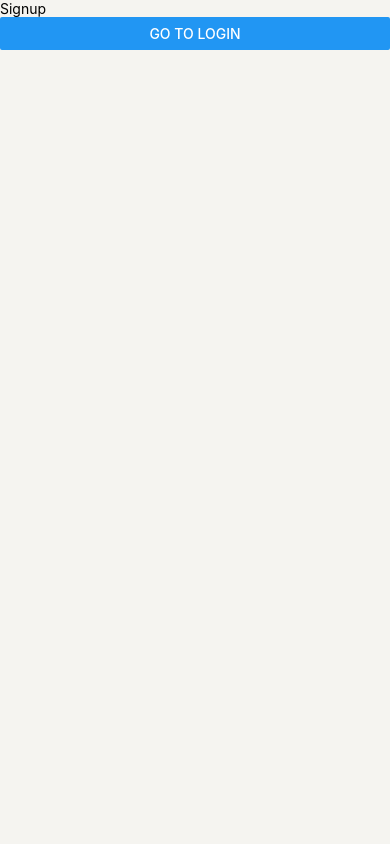
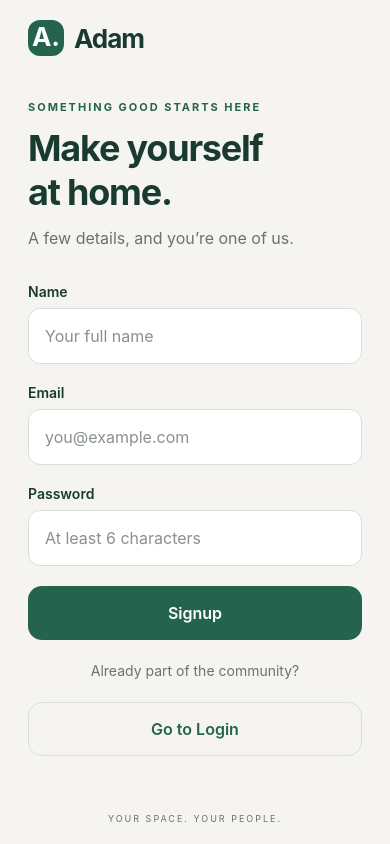
Before and after one commit to adamsyar/user-auth-app, a React Native app: screen /Signup in a window 390 px wide. Built offline with nearby package versions, Linux system fonts and the light colour scheme.

Commit message:
feat: build signup screen

```diff
--- a/src/screens/SignupScreen.tsx
+++ b/src/screens/SignupScreen.tsx
@@ -1,13 +1,111 @@
-import { Button, View, Text } from 'react-native';
+import { useState } from 'react';
+import { Keyboard, Text, View } from 'react-native';
 import type { NativeStackScreenProps } from '@react-navigation/native-stack';
 import type { RootStackParamList } from '../navigation/types';
+import { useAuth } from '../auth/AuthContext';
+import { validateSignup } from '../auth/validation';
+import type { FieldErrors, SignupInput } from '../auth/types';
+import { Screen } from '../components/Screen';
+import { Field } from '../components/Field';
+import { Button } from '../components/Button';
+import { common } from '../theme/theme';
 export function SignupScreen({
   navigation,
 }: NativeStackScreenProps<RootStackParamList, 'Signup'>) {
+  const { signup, isLoading } = useAuth();
+  const [form, setForm] = useState<SignupInput>({
+    name: '',
+    email: '',
+    password: '',
+  });
+  const [errors, setErrors] = useState<FieldErrors>({});
+  const [error, setError] = useState('');
+  function change(field: keyof SignupInput, value: string) {
+    setForm((current) => ({ ...current, [field]: value }));
+    setErrors((current) => ({ ...current, [field]: undefined }));
+    setError('');
+  }
+  async function submit() {
+    if (isLoading) return;
+    const issues = validateSignup(form);
+    setErrors(issues);
+    setError('');
+    if (Object.keys(issues).length) return;
+    Keyboard.dismiss();
+    try {
+      await signup(form);
+    } catch (error) {
+      setError(
+        error instanceof Error
+          ? error.message
+          : 'Unable to sign up. Please try again.',
+      );
+    }
+  }
   return (
-    <View>
-      <Text>Signup</Text>
-      <Button title="Go to Login" onPress={() => navigation.popTo('Login')} />
-    </View>
+    <Screen>
+      <Text style={common.eyebrow}>SOMETHING GOOD STARTS HERE</Text>
+      <Text accessibilityRole="header" style={common.title}>
+        Make yourself{'\n'}at home.
+      </Text>
+      <Text style={common.description}>
+        A few details, and you’re one of us.
+      </Text>
+      <View style={common.form}>
+        <Field
+          label="Name"
+          placeholder="Your full name"
+          value={form.name}
+          onChangeText={(value) => change('name', value)}
+          error={errors.name}
+          autoComplete="name"
+          autoCapitalize="words"
+          editable={!isLoading}
+        />
+        <Field
+          label="Email"
+          placeholder="you@example.com"
+          value={form.email}
+          onChangeText={(value) => change('email', value)}
+          error={errors.email}
+          keyboardType="email-address"
+          autoCapitalize="none"
+          autoCorrect={false}
+          autoComplete="email"
+          editable={!isLoading}
+        />
+        <Field
+          label="Password"
+          placeholder="At least 6 characters"
+          value={form.password}
+          onChangeText={(value) => change('password', value)}
+          error={errors.password}
+          secureTextEntry
+          autoCapitalize="none"
+          autoCorrect={false}
+          autoComplete="new-password"
+          returnKeyType="go"
+          onSubmitEditing={submit}
+          editable={!isLoading}
+        />
+        {error ? (
+          <Text
+            style={common.error}
+            accessibilityRole="alert"
+            accessibilityLiveRegion="polite"
+          >
+            {error}
+          </Text>
+        ) : null}
+        <Button title="Signup" onPress={submit} loading={isLoading} />
+        <Text style={common.footer}>Already part of the community?</Text>
+        <Button
+          title="Go to Login"
+          secondary
+          disabled={isLoading}
+          onPress={() => navigation.popTo('Login')}
+        />
+      </View>
+    </Screen>
   );
 }
```
